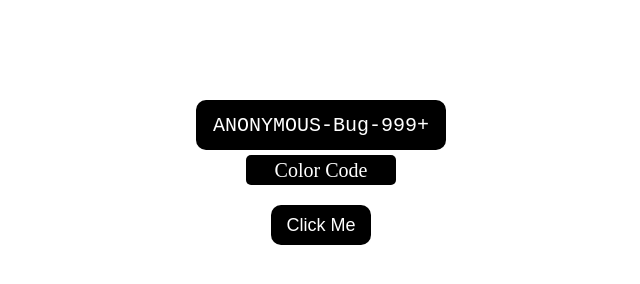
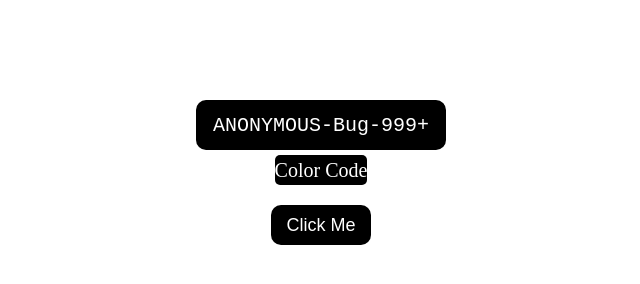
Before and after one commit to ANONYMOUS-999-Bug/bug, a plain HTML site: page index.html in a window 1280 px wide. Shown: the whole page, without its empty margins (319-959 px from the left). Drawn offline with Linux system fonts and the light colour scheme.

Commit message:
Update rgb.css

```diff
--- a/rgb.css
+++ b/rgb.css
@@ -35,7 +35,7 @@ button{
 }
 .p2{
     height: 30px;
-    width: 150px;
+/*     width: 150px; */
     font-size: 20px ;
     background-color: black;
     color: white;
```
